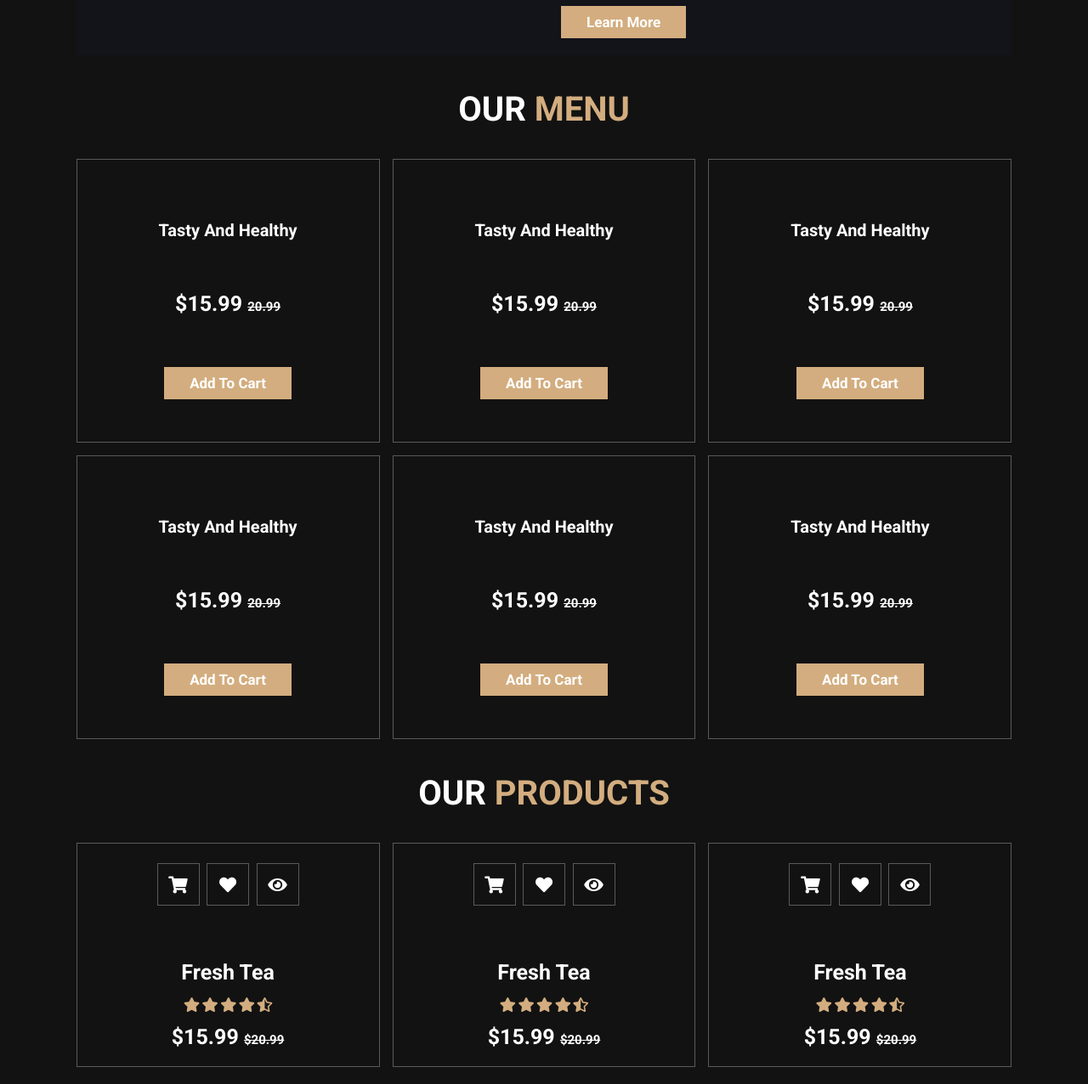
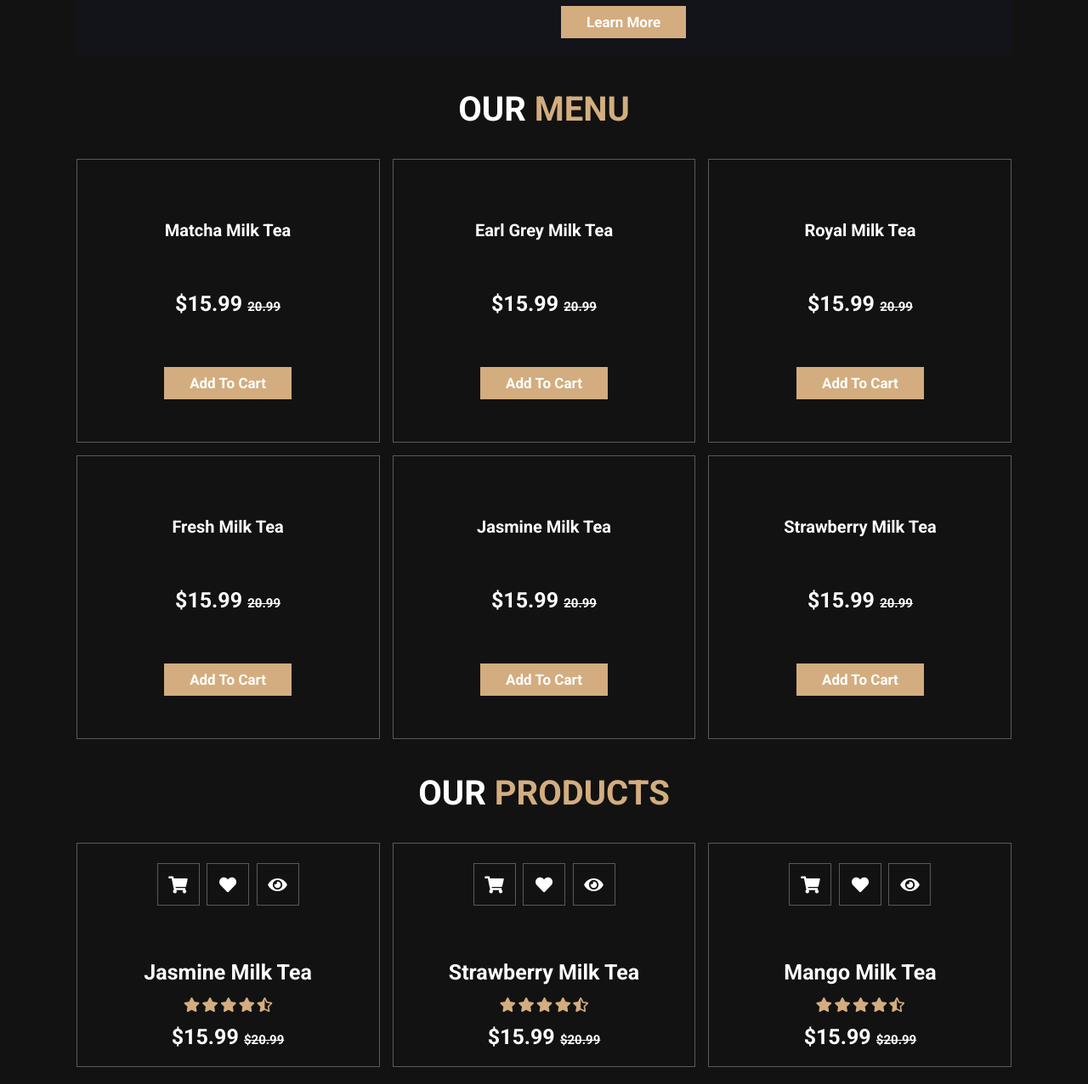
Before and after one commit to nnmai-mabel/boba-shop, a plain HTML site: page index.html in a window 1280 px wide. Shown: the part 1202-2478 px from the top of the page at 85% size. Drawn offline with Linux system fonts and the light colour scheme.

Commit message:
Update index.html

```diff
--- a/index.html
+++ b/index.html
@@ -126,42 +126,42 @@
 
             <div class="box">
                 <img src="images/menu-1.jpeg" alt="">
-                <h3>tasty and healthy</h3>
+                <h3>matcha milk tea</h3>
                 <div class="price">$15.99 <span>20.99</span></div>
                 <a href="#" class="btn">add to cart</a>
             </div>
 
             <div class="box">
                 <img src="images/menu-2.jpeg" alt="">
-                <h3>tasty and healthy</h3>
+                <h3>earl grey milk tea</h3>
                 <div class="price">$15.99 <span>20.99</span></div>
                 <a href="#" class="btn">add to cart</a>
             </div>
 
             <div class="box">
                 <img src="images/menu-3.jpeg" alt="">
-                <h3>tasty and healthy</h3>
+                <h3>royal milk tea</h3>
                 <div class="price">$15.99 <span>20.99</span></div>
                 <a href="#" class="btn">add to cart</a>
             </div>
 
             <div class="box">
                 <img src="images/menu-4.jpeg" alt="">
-                <h3>tasty and healthy</h3>
+                <h3>fresh milk tea</h3>
                 <div class="price">$15.99 <span>20.99</span></div>
                 <a href="#" class="btn">add to cart</a>
             </div>
 
             <div class="box">
                 <img src="images/menu-5.jpeg" alt="">
-                <h3>tasty and healthy</h3>
+                <h3>jasmine milk tea</h3>
                 <div class="price">$15.99 <span>20.99</span></div>
                 <a href="#" class="btn">add to cart</a>
             </div>
 
             <div class="box">
                 <img src="images/menu-6.jpeg" alt="">
-                <h3>tasty and healthy</h3>
+                <h3>strawberry milk tea</h3>
                 <div class="price">$15.99 <span>20.99</span></div>
                 <a href="#" class="btn">add to cart</a>
             </div>
@@ -186,7 +186,7 @@
                     <img src="images/product-1.jpeg" alt="">
                 </div>
                 <div class="content">
-                    <h3>fresh tea</h3>
+                    <h3>jasmine milk tea</h3>
                     <div class="stars">
                         <i class="fas fa-star"></i>
                         <i class="fas fa-star"></i>
@@ -208,7 +208,7 @@
                     <img src="images/product-2.jpeg" alt="">
                 </div>
                 <div class="content">
-                    <h3>fresh tea</h3>
+                    <h3>strawberry milk tea</h3>
                     <div class="stars">
                         <i class="fas fa-star"></i>
                         <i class="fas fa-star"></i>
@@ -230,7 +230,7 @@
                     <img src="images/product-3.jpeg" alt="">
                 </div>
                 <div class="content">
-                    <h3>fresh tea</h3>
+                    <h3>mango milk tea</h3>
                     <div class="stars">
                         <i class="fas fa-star"></i>
                         <i class="fas fa-star"></i>
```
